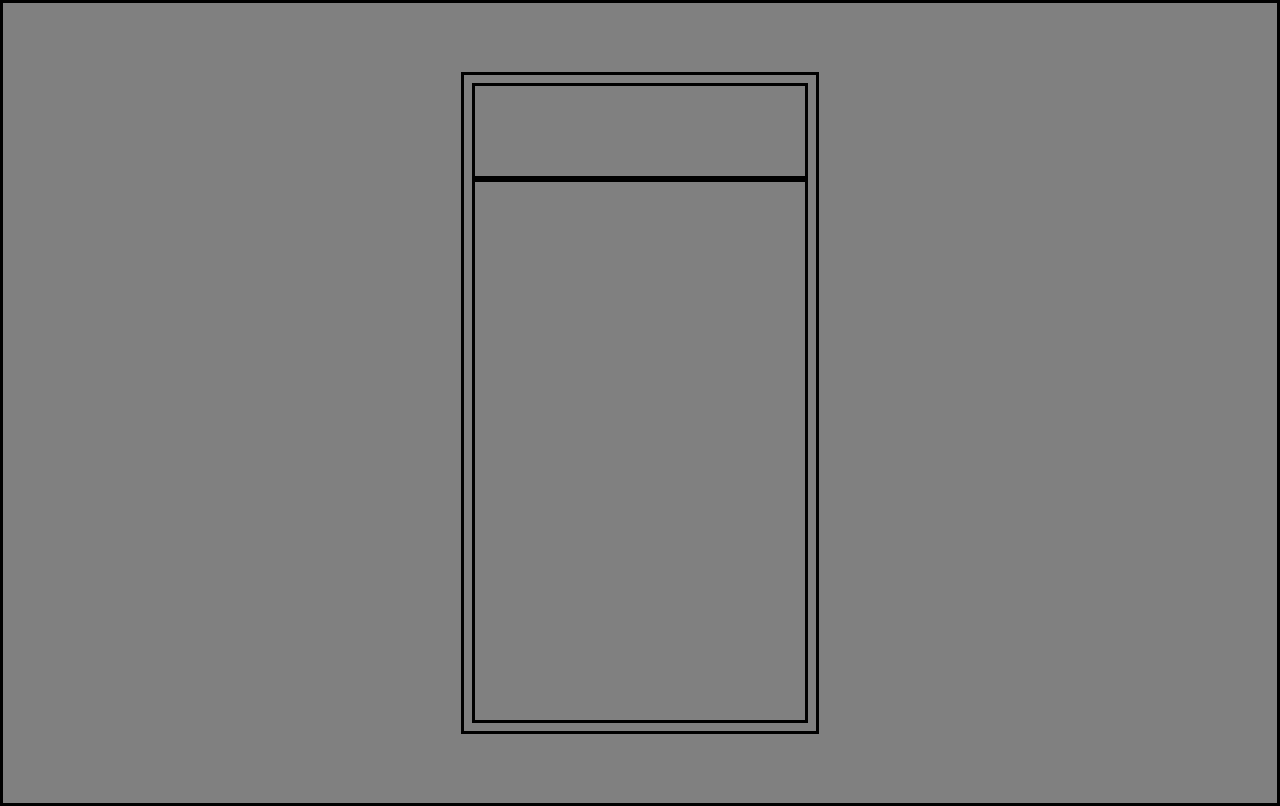
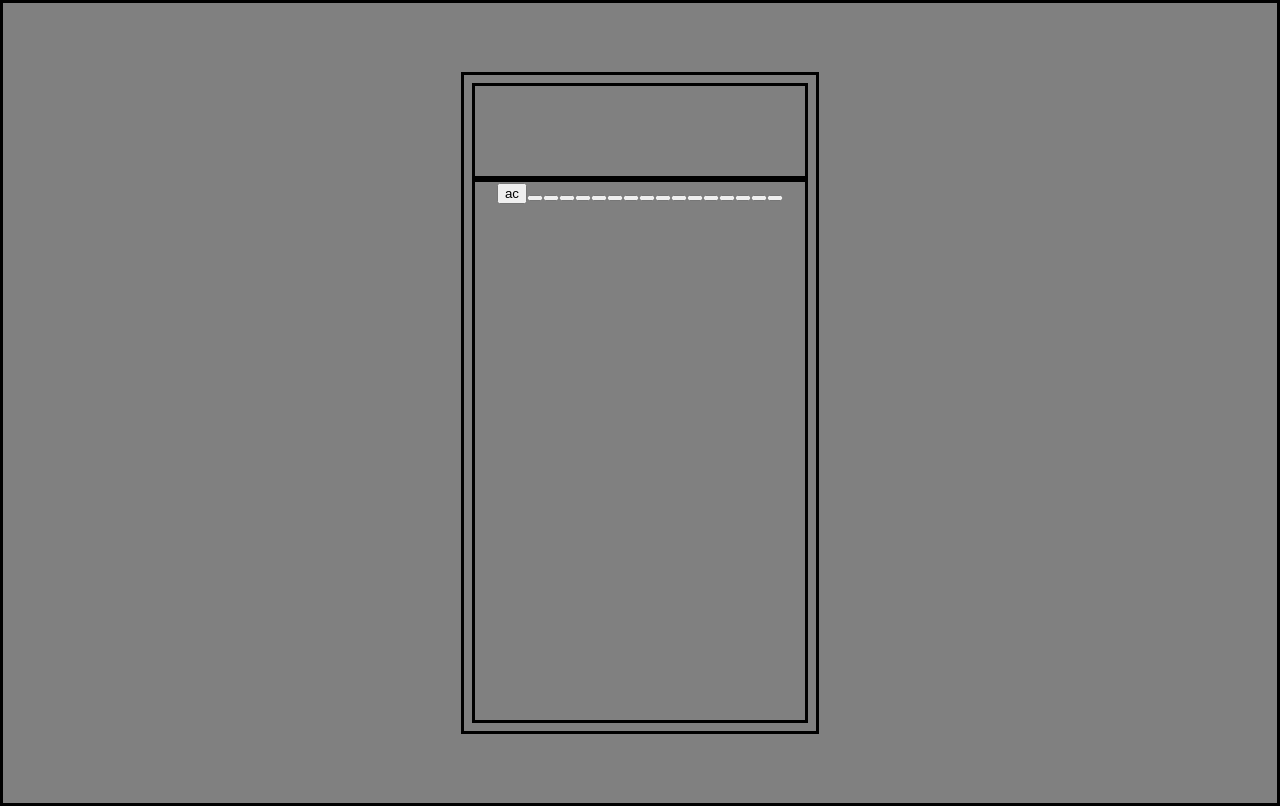
Before and after one commit to macluiggy/javascript-calculator, a React (Create React App) app: page / in a window 1280 px wide. Built offline with nearby package versions, Linux system fonts and the light colour scheme.

Commit message:
trying to put in the buttons

```diff
--- a/src/components/Main.jsx
+++ b/src/components/Main.jsx
@@ -1,20 +1,22 @@
 import React from 'react';
-import {
-	container,
-	calculatorContainer,
-	display,
-	buttons,
-} from '../scss/main.module.scss'
+import '../scss/main.scss'
+
+import btns from './buttonsArray.js';
 const Main = () =>
-			<div className={container}>
-				<div className={calculatorContainer}>
-					<div id={display}>
+			<div className='container'>
+				<div className='calculatorContainer'>
+					<div id='display'>
 
 					</div>
-					<div className={buttons}>
-
+					<div className='buttons'>
+						{btns.map((btn, i) => <Button key={i} {...btn} />)}
 					</div>
 				</div>
 			</div>
 
+
+const Button = ({id, value}) =>
+				<button id={id}>
+					{value}
+				</button>
 export default Main;
--- /dev/null
+++ b/src/components/buttonsArray.js
@@ -0,0 +1,59 @@
+
+let btns =
+[
+    {
+    	id: 'clear',
+    	value: 'ac',
+    },
+    {
+    	id: 'divide',
+    },
+    {
+    	id: 'multiply',
+    },
+    {
+    	id: 'seven',
+    },
+    {
+    	id: 'eight',
+    },
+    {
+    	id: 'nine',
+    },
+    {
+    	id: 'substract',
+    },
+    {
+    	id: 'four',
+    },
+    {
+    	id: 'five',
+    },
+    {
+    	id: 'six',
+    },
+    {
+    	id: 'add',
+    },
+    {
+    	id: 'one',
+    },
+    {
+    	id: 'two',
+    },
+    {
+    	id: 'three',
+    },
+    {
+    	id: 'equals',
+    },
+    {
+    	id: 'zero',
+    },
+    {
+    	id: 'decimal',
+    },
+
+]
+
+export default btns;
--- a/src/scss/main.module.scss
+++ b/src/scss/main.scss
@@ -17,53 +17,63 @@
 		}
 		.buttons {
 			border: solid;
+			grid-template-areas:
+			'clear clear divide multiply'
+			'seven eight nine substract'
+			'four five six add'
+			'one two three equals'
+			'zero zero decimal equals'
+			;
 			#equals {
-
+				grid-area: 'equals'
 			}
 			#zero {
-
+				grid-area: 'zero';
 			}
 			#one {
-
+				grid-area: 'one';
 			}
 			#two {
-
+				grid-area: 'two';
 			}
 			#three {
-
+				grid-area: 'three';
 			}
 			#four {
-
+				grid-area: 'four';
 			}
 			#five {
-
+				grid-area: 'five';
 			}
 			#six {
-
+				grid-area: 'six';
 			}
 			#seven {
-
+				grid-area: 'seven';
 			}
 			#eight {
-
+				grid-area: 'eight';
 			}
 			#nine {
-
+				grid-area: 'nine';
+			}
+			#add {
+				grid-area: 'add';
 			}
 			#substract {
-
+				grid-area: 'substract'
 			}
 			#multiply {
-
+				grid-area: 'multiply';
 			}
 			#divide {
-
+				grid-area: 'divide';
 			}
 			#decimal {
-
+				grid-area: 'decimal';
 			}
 			#clear {
-
+				grid-area: 'clear';
 			}
 		}
 	}
```
